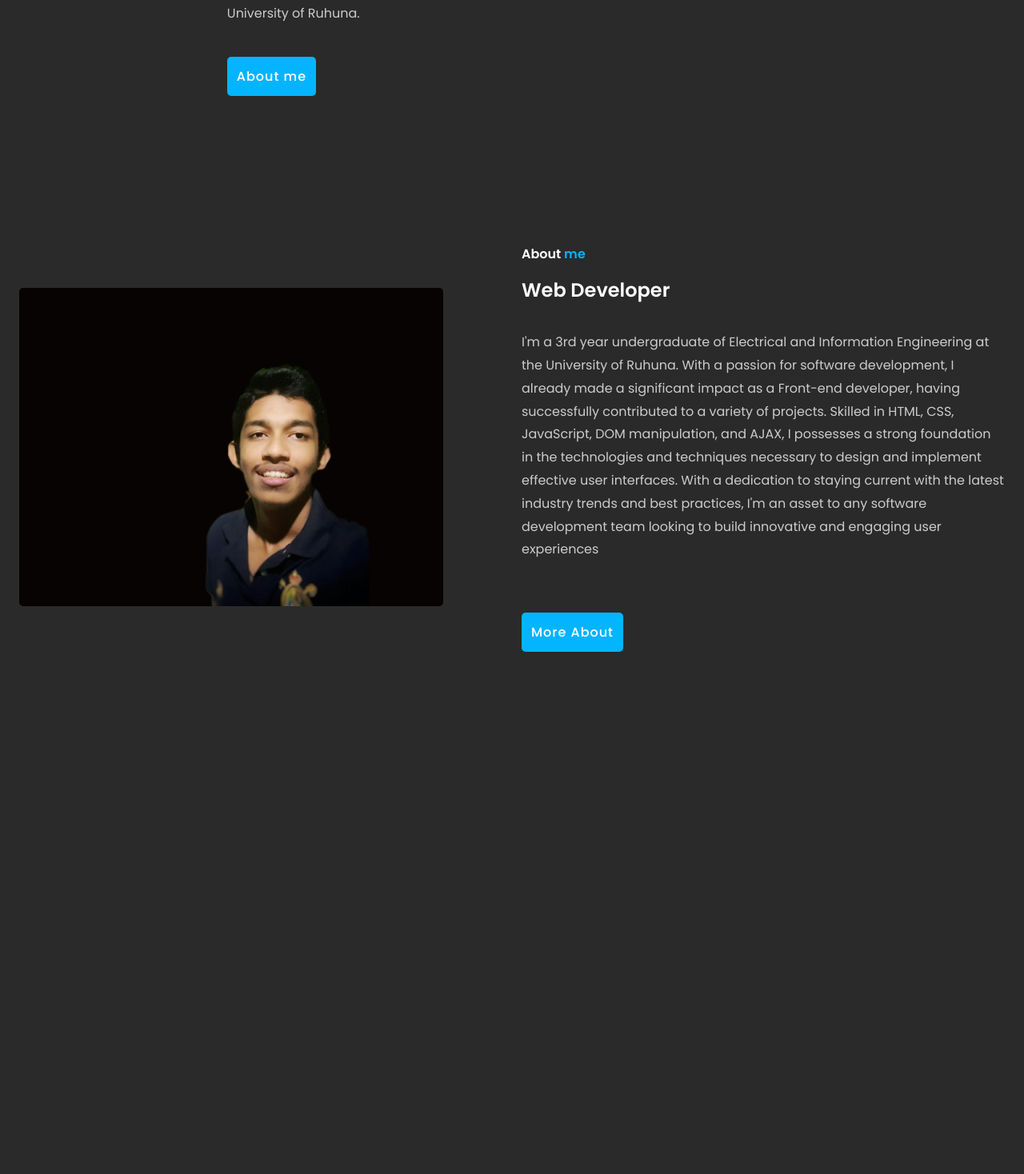
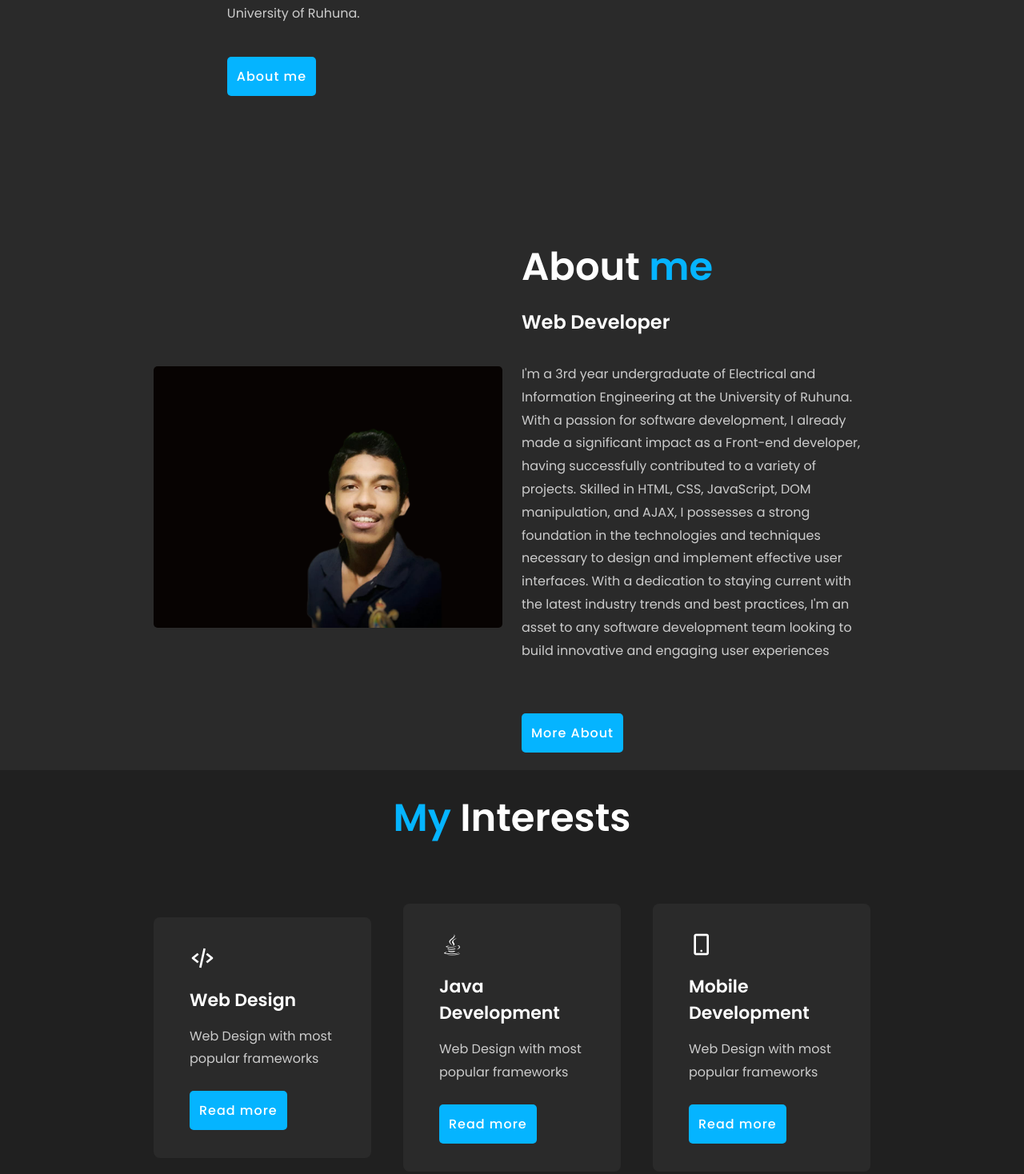
Before and after one commit to supun-ganegoda/my-portfolio-site, a React (Create React App) app: page / in a window 1280 px wide. Shown: the part 514-1982 px from the top of the page at 80% size. Before the commit the page ends 1353 px from the top, so only its background shows below. Built offline with nearby package versions, Linux system fonts and the light colour scheme.

Commit message:
Interests section added

```diff
--- a/public/index.html
+++ b/public/index.html
@@ -10,6 +10,15 @@
       content="Web site created using create-react-app"
     />
     <link rel="apple-touch-icon" href="%PUBLIC_URL%/logo192.png" />
+    <link
+      rel="stylesheet"
+      href="https://cdn.jsdelivr.net/npm/boxicons@latest/css/boxicons.min.css"
+    />
+    <!-- or -->
+    <link
+      rel="stylesheet"
+      href="https://unpkg.com/boxicons@latest/css/boxicons.min.css"
+    />
     <!--
       manifest.json provides metadata used when your web app is installed on a
       user's mobile device or desktop. See https://developers.google.com/web/fundamentals/web-app-manifest/
--- a/src/App.js
+++ b/src/App.js
@@ -3,6 +3,7 @@ import "./App.css";
 import Header from "./components/Header";
 import Home from "./components/Home";
 import Aboutme from "./components/Aboutme";
+import Interests from "./components/Interests";
 
 function App() {
   return (
@@ -11,6 +12,7 @@ function App() {
         <Header />
         <Home />
         <Aboutme />
+        <Interests />
       </Router>
     </>
   );
--- a/src/components/Aboutme.css
+++ b/src/components/Aboutme.css
@@ -4,7 +4,7 @@
   display: grid;
   grid-template-columns: repeat(2, 1fr);
   align-items: center;
-  padding: 24px;
+  padding: 22px 15%;
   gap: 1.5rem;
 }
 .about-img img {
@@ -13,16 +13,21 @@
   width: 100%;
   border-radius: 5px;
 }
-.about-text h2 {
-  font-size: var(--h2-font);
-  line-height: 1;
+.about-text h3 {
+  /* font-size: var(--h2-font);
+  line-height: 1; */
+  color: var(--text-color);
+  margin: 0 0 20px;
+  font-weight: 700;
+  font-size: 3rem;
+  line-height: 1.1;
 }
 .about-text h4 {
   font-size: 24px;
   font-weight: 600;
   color: var(--text-color);
   line-height: 1.8;
-  margin: 15px 0 30px;
+  margin: 8px 0 30px;
 }
 .about-text p {
   color: var(--second-color);
--- a/src/components/Aboutme.js
+++ b/src/components/Aboutme.js
@@ -7,9 +7,9 @@ const Aboutme = () => {
         <img src="Profile.png" alt="profile"></img>
       </div>
       <div className="about-text">
-        <h2>
+        <h3>
           About <span>me</span>
-        </h2>
+        </h3>
         <h4>Web Developer</h4>
         <p>
           I'm a 3rd year undergraduate of Electrical and Information Engineering
--- /dev/null
+++ b/src/components/Interests.css
@@ -0,0 +1,56 @@
+@import "../Variables.css";
+
+.interests {
+  padding: 22px 15%;
+  background: var(--second-bg-color);
+}
+.main-text {
+  text-align: center;
+}
+.main-text p {
+  color: var(--second-color);
+  font-size: 15px;
+  margin-bottom: 15px;
+}
+.main-text h3 {
+  /* font-size: var(--h2-font);
+  line-height: 1; */
+  color: var(--text-color);
+  margin: 12px 0 20px;
+  font-weight: 700;
+  font-size: 3rem;
+  line-height: 1.1;
+}
+.interest-content {
+  display: grid;
+  grid-template-columns: repeat(auto-fit, minmax(250px, auto));
+  align-items: center;
+  gap: 2.5rem;
+  margin-top: 5rem;
+}
+.box {
+  background: var(--bg-color);
+  padding: 35px 45px;
+  border-radius: 8px;
+  transition: all 0.45s ease;
+}
+.s-icons i {
+  font-size: 32px;
+  margin-bottom: 20px;
+}
+.box h3 {
+  font-size: 22px;
+  font-weight: 600;
+  color: var(--text-color);
+  margin-bottom: 15px;
+}
+.box p {
+  color: var(--second-color);
+  font-size: 1rem;
+  line-height: 1.8;
+  margin-bottom: 25px;
+}
+.box:hover {
+  transform: translateY(-8px);
+  cursor: pointer;
+}
--- /dev/null
+++ b/src/components/Interests.js
@@ -0,0 +1,48 @@
+import "./Interests.css";
+
+const Interests = () => {
+  return (
+    <div className="interests" id="interests">
+      <div className="main-text">
+        <h3>
+          <span>My</span> Interests
+        </h3>
+      </div>
+      <div className="interest-content">
+        <div className="box">
+          <div className="s-icons">
+            <i className="bx bx-code-alt"></i>
+          </div>
+          <h3>Web Design</h3>
+          <p>Web Design with most popular frameworks</p>
+          <a href="#readmore" className="btn">
+            Read more
+          </a>
+        </div>
+
+        <div className="box">
+          <div className="s-icons">
+            <i className="bx bxl-java"></i>
+          </div>
+          <h3>Java Development</h3>
+          <p>Web Design with most popular frameworks</p>
+          <a href="#readmore" className="btn">
+            Read more
+          </a>
+        </div>
+
+        <div className="box">
+          <div className="s-icons">
+            <i className="bx bx-mobile-alt"></i>
+          </div>
+          <h3>Mobile Development</h3>
+          <p>Web Design with most popular frameworks</p>
+          <a href="#readmore" className="btn">
+            Read more
+          </a>
+        </div>
+      </div>
+    </div>
+  );
+};
+export default Interests;
```
